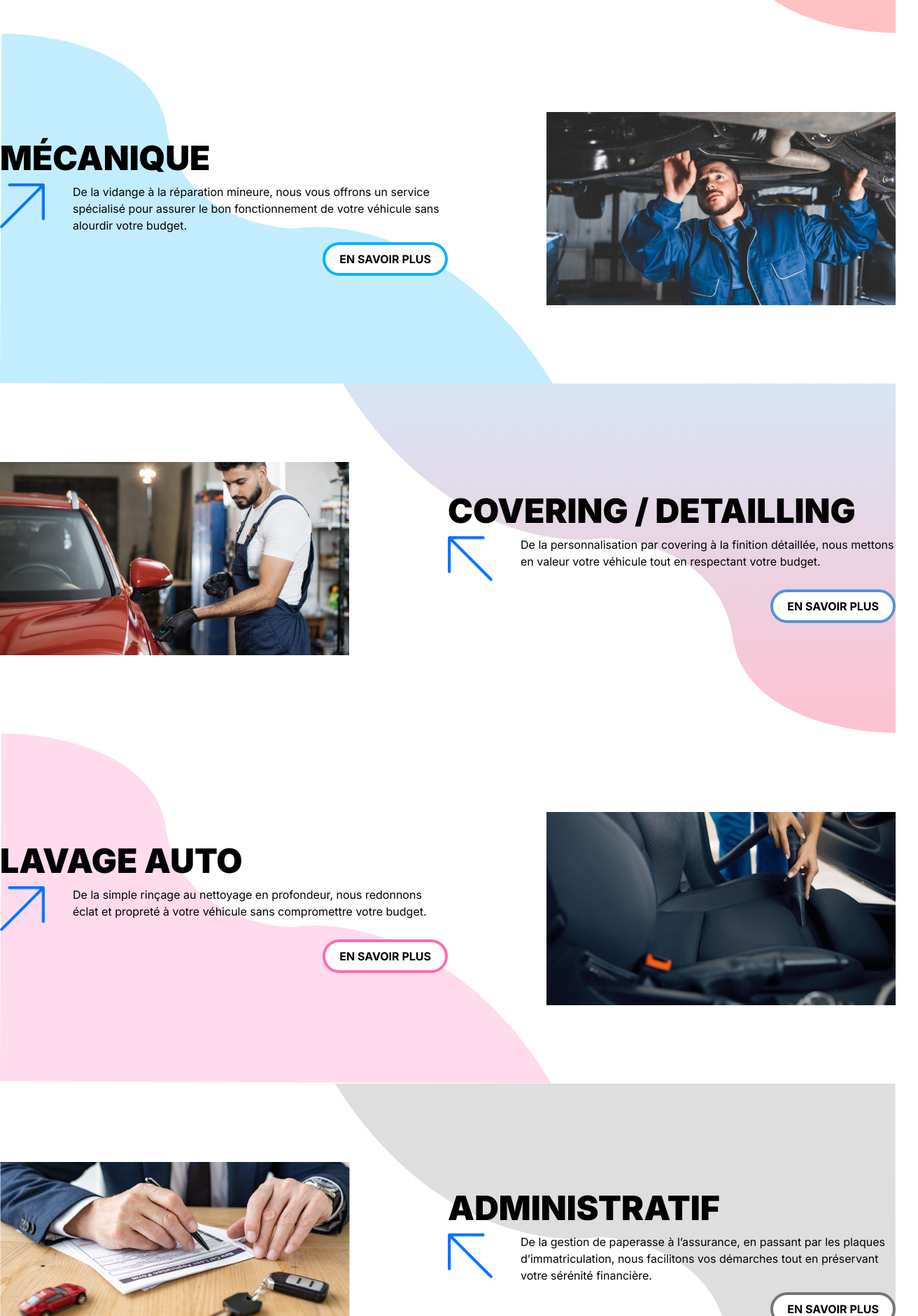
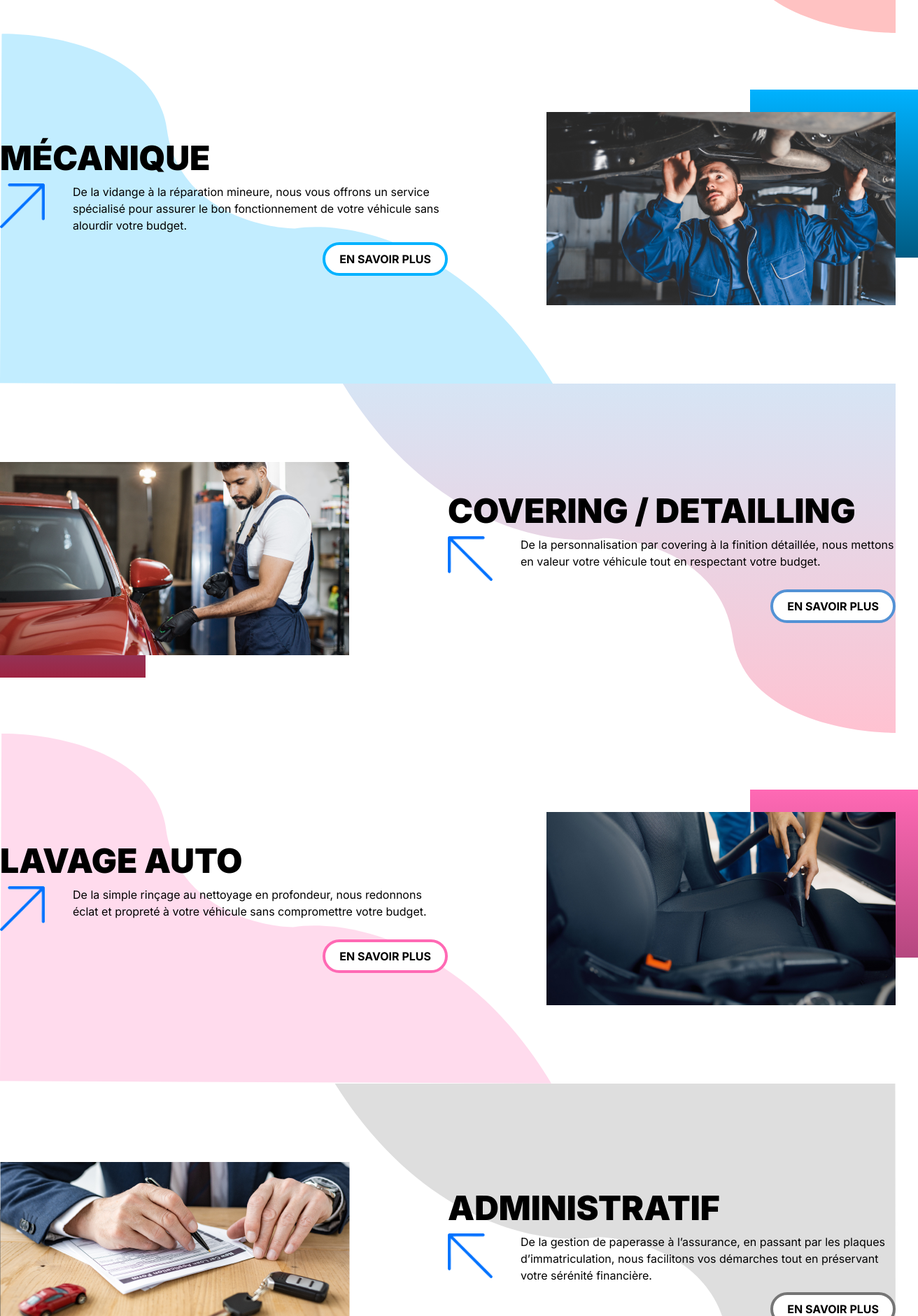
Before and after one commit to Yannis-Alouache/MyCarz, a Next.js app in the folder frontend/: page / in a window 1280 px wide. Shown: the part 1620-3500 px from the top of the page at 70% size, 1312 px wide, since content can reach past the window. Built offline with nearby package versions, Linux system fonts and the light colour scheme.

Commit message:
[+] added square svg to image

```diff
--- a/frontend/src/app/(routes)/page.js
+++ b/frontend/src/app/(routes)/page.js
@@ -51,6 +51,7 @@ export default function Home() {
         svgClassName="left-0 top-0"
         mainImage={MechanicService}
         mainColor="#00B2FF"
+        secondaryColor="#005B83"
         reverse={true}
       />
 
@@ -62,6 +63,7 @@ export default function Home() {
         svgClassName="right-0 top-0"
         mainImage={CoveringService}
         mainColor="#5392D5"
+        secondaryColor="#9E2442"
         reverse={false}
       />
 
@@ -73,6 +75,7 @@ export default function Home() {
         svgClassName="left-0 top-0"
         mainImage={WashService}
         mainColor="#FF69B4"
+        secondaryColor="#B5477F"
         reverse={true}
       />
 
@@ -84,6 +87,7 @@ export default function Home() {
         svgClassName="right-0 top-0"
         mainImage={AdministratifService}
         mainColor="#757575"
+        secondaryColor="#393939"
         reverse={false}
       />
 
--- a/frontend/src/app/_components/Service/Service.jsx
+++ b/frontend/src/app/_components/Service/Service.jsx
@@ -16,7 +16,7 @@ const Service = (props) => {
 
           <div className={"col-span-6 " + (reverse === true ? 'order-last' : '')}>
             <div className="relative">
-              <div className={ "absolute w-[240px] h-[240px] -left-8 -bottom-8 z-0 bg-gradient-to-b from-[" + mainColor + "] to-[" + secondaryColor + "]" }></div>
+              <div className={ "absolute w-[240px] h-[240px] z-0 " + (reverse === true ? "-right-8 -top-8" : "-left-8 -bottom-8" )} style={{ backgroundImage: "linear-gradient(" + mainColor + "," + secondaryColor + ")" }}></div>
               <Image className={"relative z-10 " + (reverse === true ? 'float-right' : '')} src={mainImage} />
             </div>
           </div>
```
